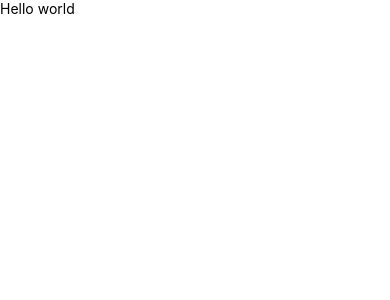
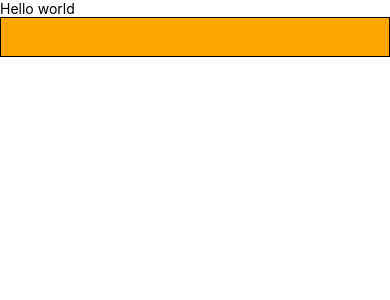
Before and after one commit to RAJ66/ReactNativeAsyncStorage, a React Native app: screen / in a window 390 px wide. Shown: the top 300 px of the page. Built offline with nearby package versions, Linux system fonts and the light colour scheme.

Commit message:
Input complete

```diff
--- a/App.js
+++ b/App.js
@@ -1,24 +1,46 @@
-import React from 'react';
-import { AsyncStorage} from '@react-native-community/async-storage'
+import React, { Component } from 'react';
+import { AsyncStorage } from '@react-native-community/async-storage'
 import {
   SafeAreaView,
   StyleSheet,
   ScrollView,
   View,
   Text,
+  TextInput,
   StatusBar,
 } from 'react-native';
 
 
 
-const App = () => {
-  return (
-    <Text>Hello world</Text>
-  );
-};
+export default class App extends Component {
+  constructor() {
+    super();
+    this.state = {
+      textInputData: '',
+      //to get the value from the TextInput
+      getValue: '',
+      //to set the value on Text
+    };
+  }
+  render() {
+    return (
+      <View>
+        <Text>Hello world</Text>
+        <TextInput
+          style={styles.TextInputStyle}
+
+        ></TextInput>
+      </View>
+    );
+  }
+}
 
 const styles = StyleSheet.create({
-
+  TextInputStyle: {
+    textAlign: 'center',
+    height: 40,
+    width: '100%',
+    borderWidth: 1,
+    backgroundColor: 'orange',
+  },
 });
-
-export default App;
```
